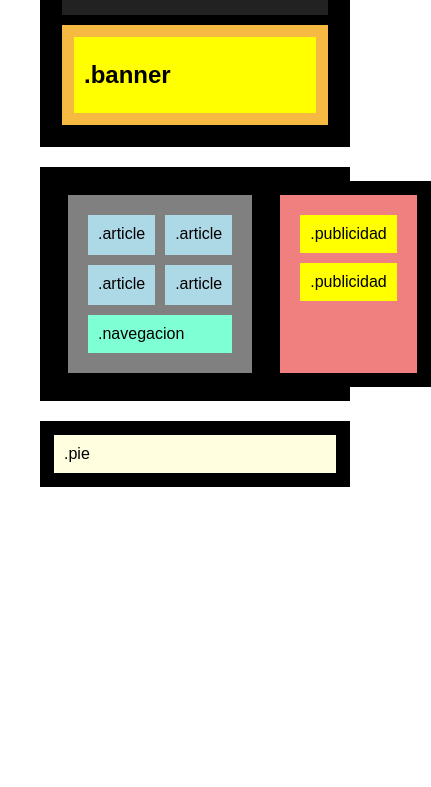
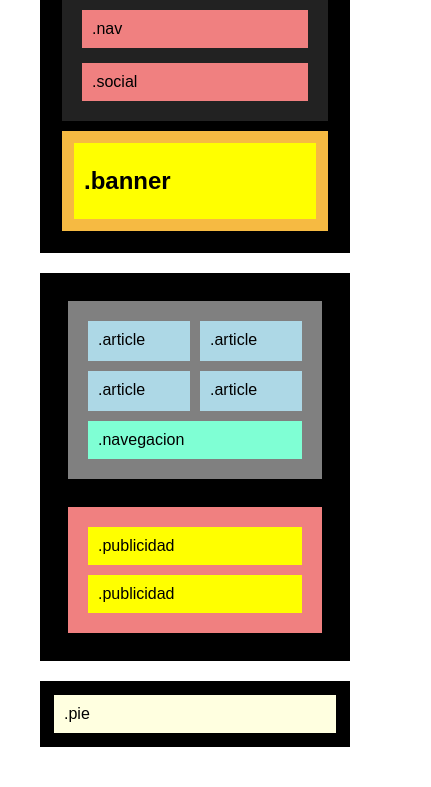
Before and after one commit to martaag18/S1.2.-Bootstrap-SASS, a plain HTML site: page S1.1.HTML_CSS_Flex.html in a window 390 px wide. Shown: the part 125-912 px from the top of the page, 431 px wide, since content can reach past the window. Before the commit the page ends 844 px from the top, so only its background shows below. Drawn offline with Linux system fonts and the light colour scheme.

Commit message:
Commit Exercici 2, Nivell 1

```diff
--- a/style.css
+++ b/style.css
@@ -22,6 +22,7 @@ body{
     background-color: white;
     padding: 20px;
   }
+
 .first{
     background-color: black;
     border: 12px solid black;
@@ -109,3 +110,31 @@ body{
     padding:10px;
     margin: 0;
 }
+
+@media screen and (max-width:900px){
+
+
+    .header{
+        display: flex;
+        flex-direction: column;
+        gap: 15px;
+    }
+
+    .logo, .nav, .social{
+        width: 100%;
+
+    }
+    .main{
+        display:flex;
+        flex-direction: column;
+    }
+
+    .articles{
+        grid-template-columns: repeat(2,1fr);
+    }
+    .ads{
+        flex-direction: column;
+        justify-content: space-around;
+    }
+
+}
```
